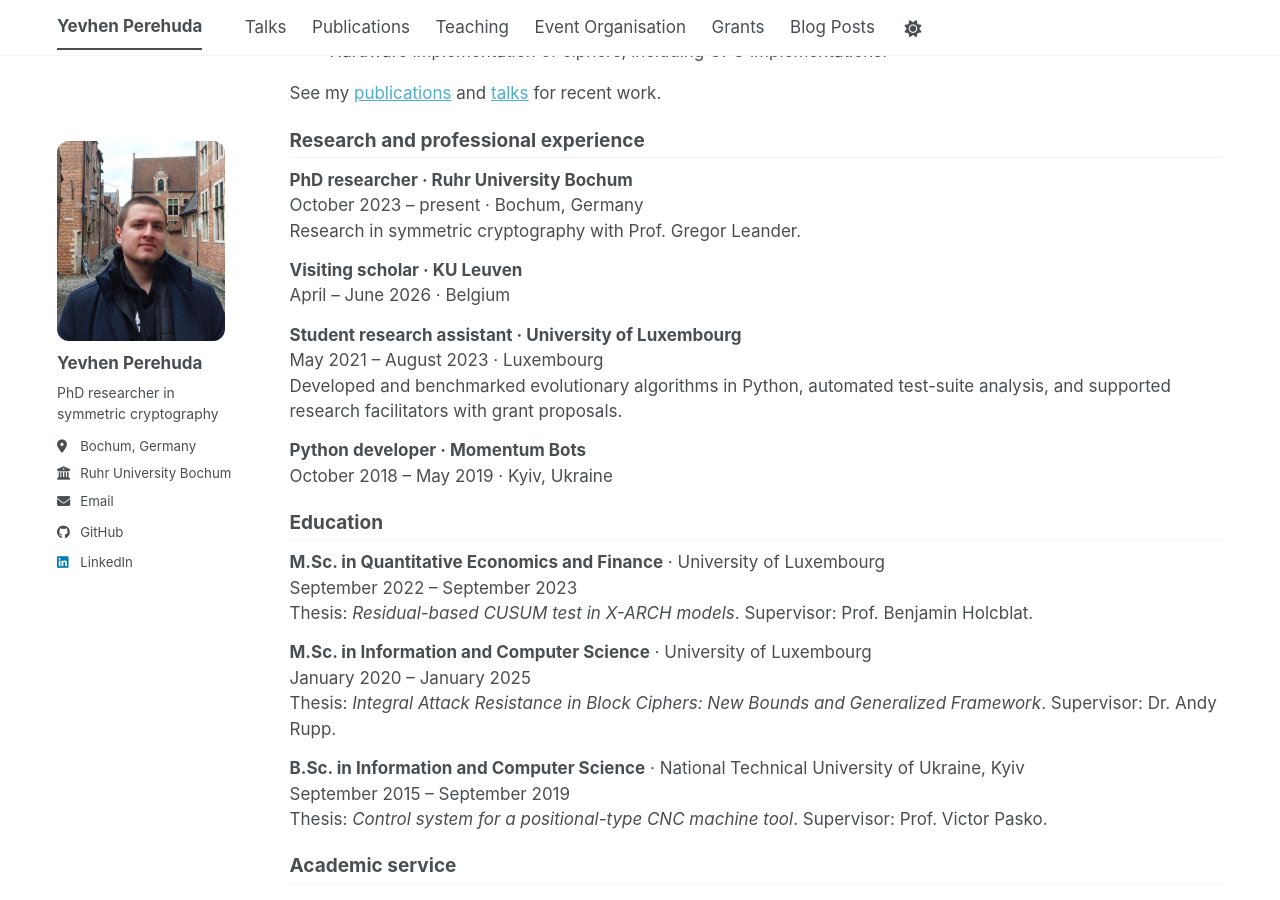
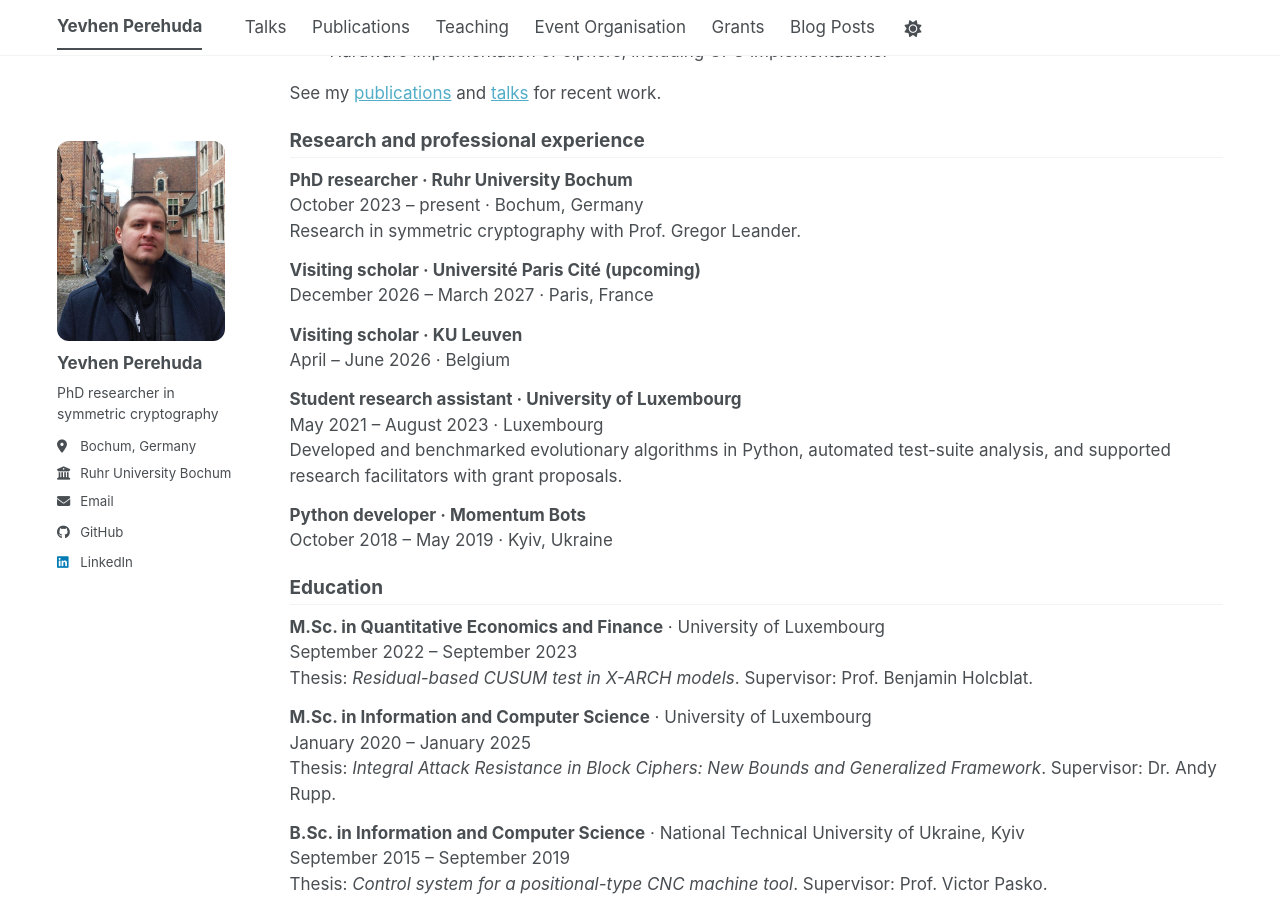
Before and after one commit to Eugen17/eugen17, a Jekyll site: the page built from _pages/about.md, in a window 1280 px wide and 900 px high, scrolled down 382 px. Built offline with Jekyll 4.4.1, drawn with Linux system fonts in a browser that asks for light colours; a style sheet for code colours, icons or effects is not loaded.

Commit message:
Add upcoming Paris Cité visit and research topics for 2026 grants

```diff
--- a/_pages/about.md
+++ b/_pages/about.md
@@ -28,6 +28,9 @@ See my [publications]({{ '/publications/' | relative_url }}) and [talks]({{ '/ta
 **PhD researcher · Ruhr University Bochum**
 October 2023 – present · Bochum, Germany
 Research in symmetric cryptography with Prof. Gregor Leander.
+
+**Visiting scholar · Université Paris Cité (upcoming)**
+December 2026 – March 2027 · Paris, France
 
 **Visiting scholar · KU Leuven**
 April – June 2026 · Belgium
```
Also changed, not shown: _pages/grants.md (+4 -0 lines).
